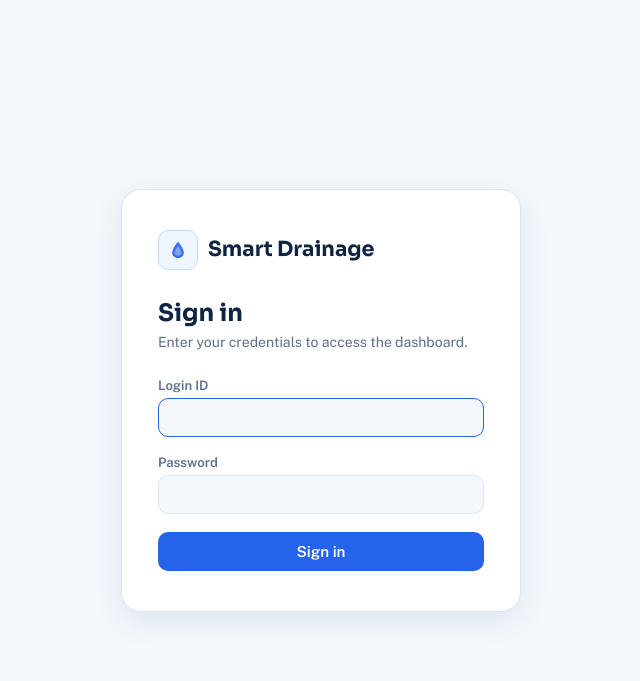
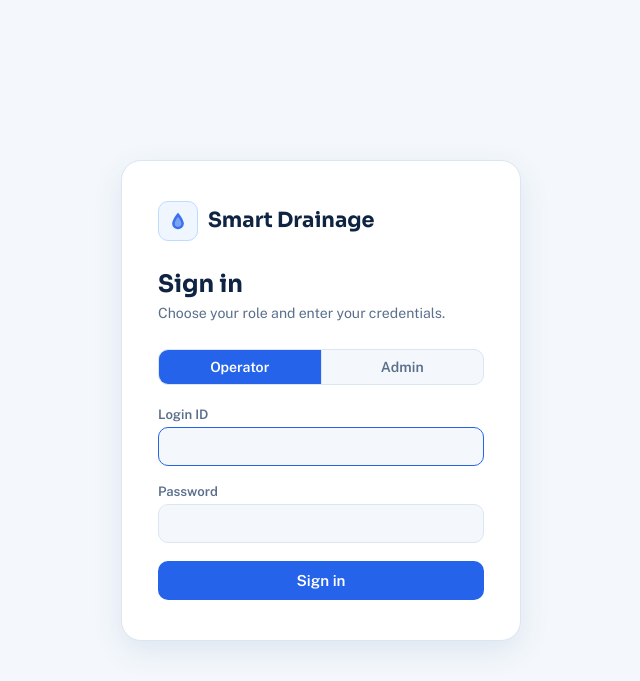
Before and after one commit to ThallapallySriramGoud/Smart-Drainage-Blockage-prediction-system, a Flask app: page /login in a window 1280 px wide. Shown: the top 681 px of the page, without its empty margins (319-959 px from the left). Run offline with Flask 3, Linux system fonts and the light colour scheme; some libraries are stand-ins or nearby versions.

Commit message:
Role selector on login page

```diff
--- a/drainage-dashboard/app.py
+++ b/drainage-dashboard/app.py
@@ -781,6 +781,10 @@ def index():
     """Serve the dashboard page."""
     user   = _current_user()
     region = _region_for_session(user)
+    # An admin who hasn't picked a region yet has nothing to show on the
+    # dashboard; send them to the admin panel to choose one.
+    if user.role == "admin" and region is None:
+        return redirect(url_for("admin"))
     return render_template(
         "index.html",
         user=user,
@@ -797,28 +801,42 @@ def login():
     if _current_user():
         return redirect(url_for("index"))
 
-    error = None
+    error         = None
+    selected_role = "operator"   # keeps the toggle on the right tab after failure
+
     if request.method == "POST":
         if not _csrf_ok():
             error = "Invalid request. Please try again."
         else:
             login_id = request.form.get("login_id", "").strip()
             password = request.form.get("password", "")
-            ip_key   = "ip:{}".format(request.remote_addr)
-            id_key   = "id:{}".format(login_id)
+            role     = request.form.get("role", "operator")
+            # Sanitise: only the two known values are accepted
+            if role not in ("operator", "admin"):
+                role = "operator"
+            selected_role = role
+
+            ip_key = "ip:{}".format(request.remote_addr)
+            id_key = "id:{}".format(login_id)
 
             if _is_blocked(ip_key) or _is_blocked(id_key):
                 error = "Too many failed attempts. Try again in 5 minutes."
             else:
                 user = User.query.filter_by(login_id=login_id).first()
-                if user and user.check_password(password):
+                # Accept only when: user exists, password is correct,
+                # AND the user's actual role matches what was selected.
+                # Every other combination shows the same neutral message so
+                # callers cannot enumerate roles.
+                if user and user.check_password(password) and user.role == role:
                     _clear_failures(ip_key)
                     _clear_failures(id_key)
                     session.permanent = True
                     session["user_id"] = user.id
                     user.last_login_at = datetime.now(timezone.utc)
                     db.session.commit()
-                    # Honour "next" only if it is a relative path
+                    if user.role == "admin":
+                        return redirect(url_for("admin"))
+                    # Operator: honour a safe relative "next" parameter
                     next_url = request.args.get("next", "")
                     if next_url.startswith("/") and not next_url.startswith("//"):
                         return redirect(next_url)
@@ -829,7 +847,8 @@ def login():
                     error = "User not found or incorrect password"
 
     csrf = _csrf_token()
-    return render_template("login.html", error=error, csrf_token=csrf)
+    return render_template("login.html", error=error, csrf_token=csrf,
+                           selected_role=selected_role)
 
 
 @app.route("/logout")
--- a/drainage-dashboard/templates/login.html
+++ b/drainage-dashboard/templates/login.html
@@ -131,6 +131,51 @@
       outline: 3px solid var(--primary);
       outline-offset: 3px;
     }
+
+    /* ── Role toggle ─────────────────────────────────────────────── */
+    .role-toggle {
+      display: flex;
+      border: 1.5px solid var(--border);
+      border-radius: 10px;
+      overflow: hidden;
+      margin-bottom: 22px;
+      background: var(--bg);
+    }
+    /* hide the actual radio inputs but keep them reachable by keyboard */
+    .role-toggle input[type="radio"] {
+      position: absolute;
+      opacity: 0;
+      width: 0;
+      height: 0;
+      margin: 0;
+    }
+    .role-toggle label {
+      flex: 1;
+      text-align: center;
+      padding: 9px 0;
+      font-size: 0.88rem;
+      font-weight: 600;
+      color: var(--muted);
+      cursor: pointer;
+      border-radius: 0;
+      margin-bottom: 0;
+      transition: background .15s, color .15s;
+      user-select: none;
+    }
+    /* selected state */
+    .role-toggle input[type="radio"]:checked + label {
+      background: var(--primary);
+      color: #ffffff;
+    }
+    /* keyboard focus-visible ring on the label when the radio is focused */
+    .role-toggle input[type="radio"]:focus-visible + label {
+      outline: 3px solid var(--primary);
+      outline-offset: -3px;
+    }
+    /* divider between the two options */
+    .role-toggle label:first-of-type {
+      border-right: 1.5px solid var(--border);
+    }
   </style>
 </head>
 <body>
@@ -146,7 +191,7 @@
     </div>
 
     <h2>Sign in</h2>
-    <p class="subtitle">Enter your credentials to access the dashboard.</p>
+    <p class="subtitle">Choose your role and enter your credentials.</p>
 
     {% if error %}
       <div class="error-msg">{{ error }}</div>
@@ -154,6 +199,15 @@
 
     <form method="post" novalidate>
       <input type="hidden" name="csrf_token" value="{{ csrf_token }}">
+
+      <div class="role-toggle">
+        <input type="radio" name="role" id="role-operator" value="operator"
+               {% if selected_role != 'admin' %}checked{% endif %}>
+        <label for="role-operator">Operator</label>
+        <input type="radio" name="role" id="role-admin" value="admin"
+               {% if selected_role == 'admin' %}checked{% endif %}>
+        <label for="role-admin">Admin</label>
+      </div>
 
       <label for="login_id">Login ID</label>
       <input type="text" id="login_id" name="login_id"
```
